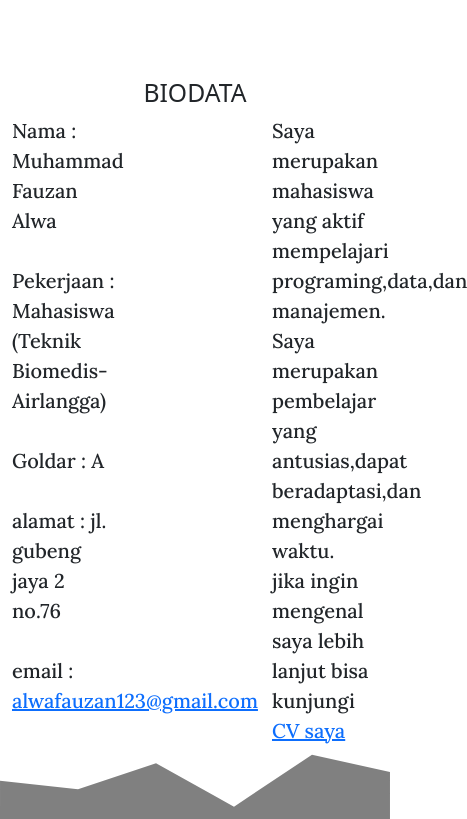
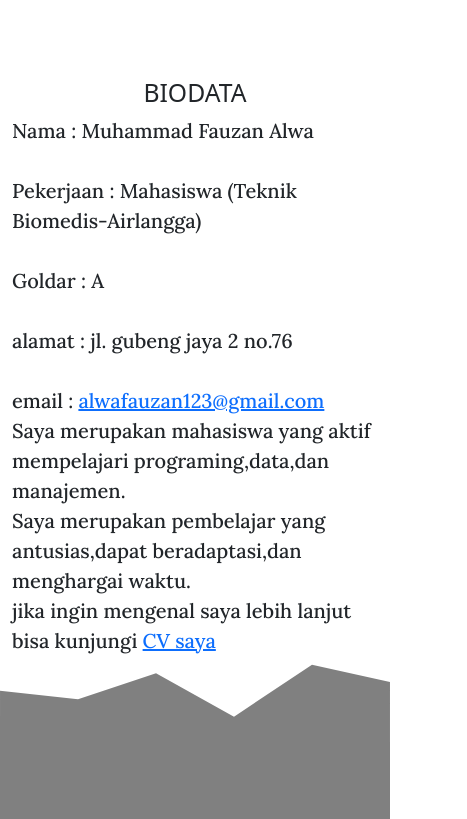
Before and after one commit to Alwafauzan/Alwafauzan.github.io, a plain HTML site: page index.html in a window 390 px wide. Shown: the part 473-1292 px from the top of the page, 467 px wide, since content can reach past the window. Drawn offline with nearby package versions, Linux system fonts and the light colour scheme.

Commit message:
Update index.html

```diff
--- a/index.html
+++ b/index.html
@@ -74,7 +74,7 @@
                 </div>
         </div>
         <div class="row justify-content-between fs-5">
-            <div class="col-4" style="font-family: 'Lora', serif;">
+            <div class="col-md-4" style="font-family: 'Lora', serif;">
                 Nama      : Muhammad Fauzan Alwa <br> <br>
                 Pekerjaan : Mahasiswa (Teknik Biomedis-Airlangga) <br><br>
                 Goldar    : A <br> <br>
@@ -82,7 +82,7 @@
                 email     : <a href="mailto: alwafauzan123@gmail.com">alwafauzan123@gmail.com</a>
 
             </div>
-            <div class="col-4" style="font-family: 'Lora', serif;">
+            <div class="col-md-4" style="font-family: 'Lora', serif;">
                 Saya merupakan mahasiswa yang aktif mempelajari programing,data,dan manajemen. <br>
                 Saya merupakan pembelajar yang antusias,dapat beradaptasi,dan menghargai waktu. <br>
                 jika ingin mengenal saya lebih lanjut bisa kunjungi <a href="https://1drv.ms/p/s!AtQxWrgY1dXcgycdFPQkEXkN_baT">CV saya</a>
```
